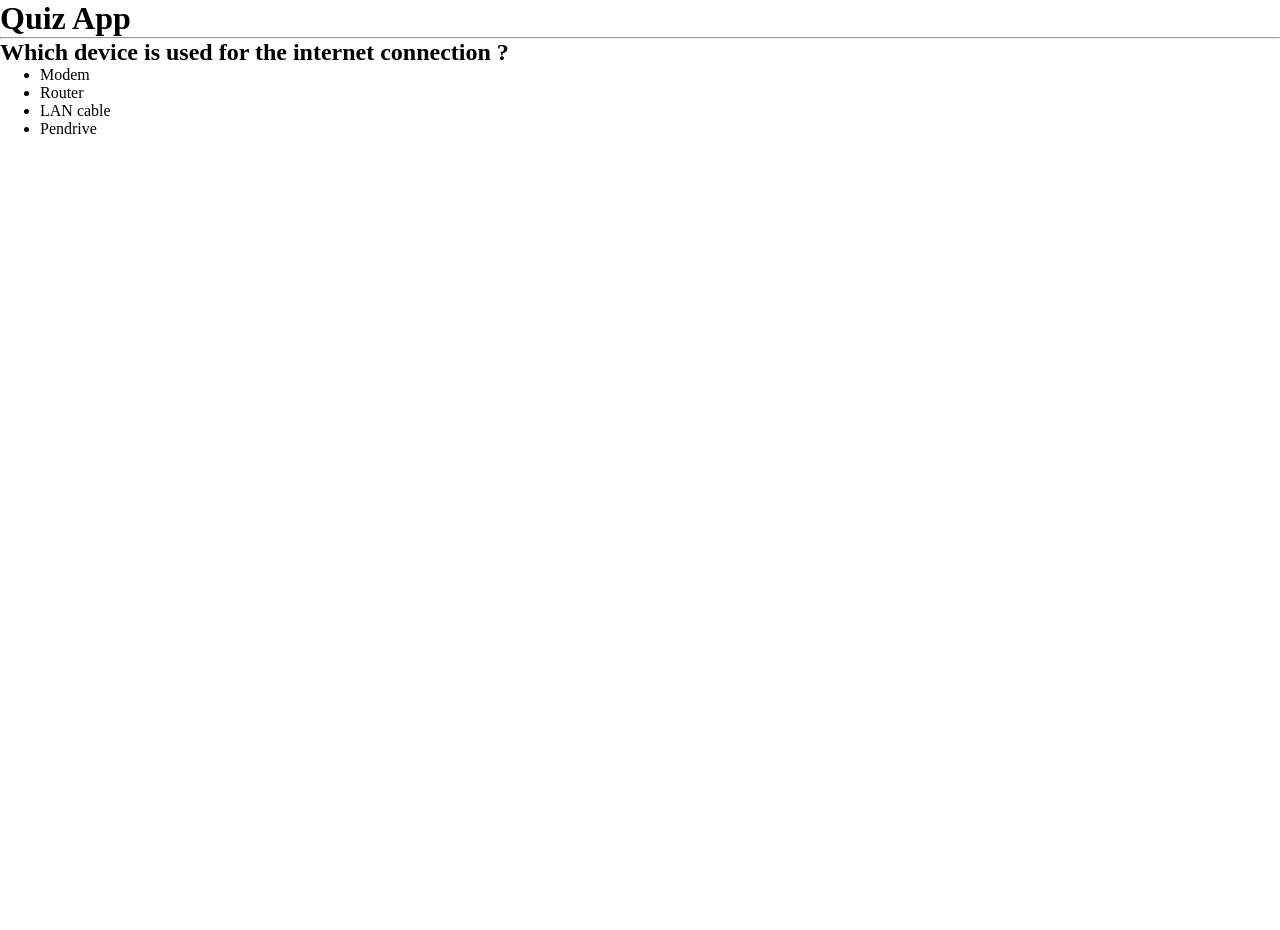
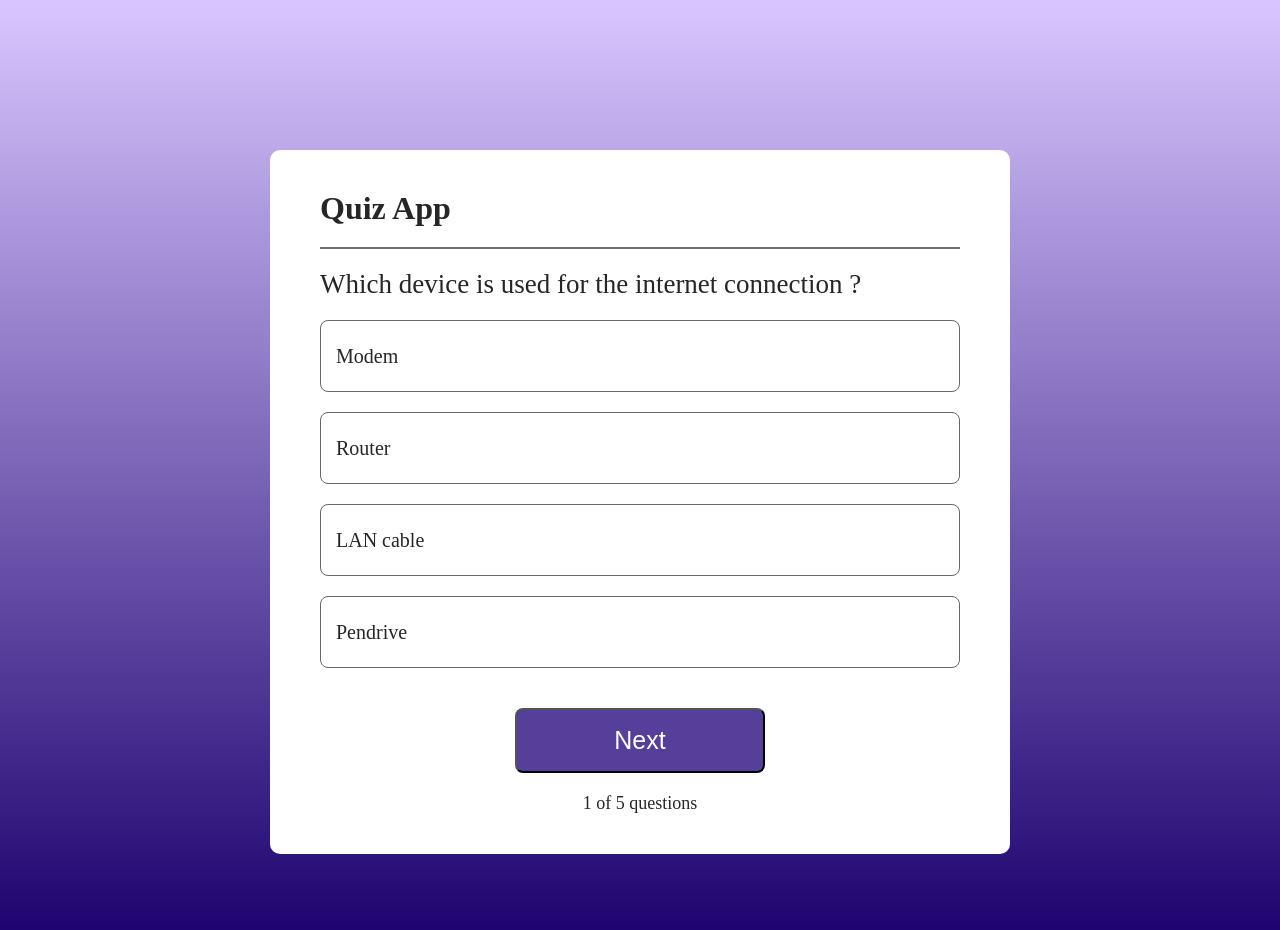
Before and after one commit to itsdavidmandal/quiz-website, a React (Vite) app in the folder quiz_app/: page / in a window 1280 px wide. Shown: the top 930 px of the page. Before the commit the page ends 800 px from the top, so only its background shows below. Built offline with nearby package versions, Linux system fonts and the light colour scheme.

Commit message:
edited the css of the first question and added custom font

```diff
--- a/quiz_app/index.html
+++ b/quiz_app/index.html
@@ -1,9 +1,15 @@
-<!doctype html>
+<!DOCTYPE html>
 <html lang="en">
   <head>
     <meta charset="UTF-8" />
     <meta name="viewport" content="width=device-width, initial-scale=1.0" />
     <title>Quiz Website</title>
+    <link rel="preconnect" href="https://fonts.googleapis.com" />
+    <link rel="preconnect" href="https://fonts.gstatic.com" crossorigin />
+    <link
+      href="https://fonts.googleapis.com/css2?family=Poppins:ital,wght@0,100;0,200;0,300;0,400;0,500;0,600;0,700;0,800;0,900;1,100;1,200;1,300;1,400;1,500;1,600;1,700;1,800;1,900&display=swap"
+      rel="stylesheet"
+    />
   </head>
   <body>
     <div id="root"></div>
--- a/quiz_app/src/Components/quiz/quiz.css
+++ b/quiz_app/src/Components/quiz/quiz.css
@@ -1,4 +1,56 @@
-*{
-    margin: 0;
+
+
+.container {
+    width: 640px;
+    margin: auto;
+    margin-top: 150px;
+    background: white;
+    color: #262626;
+    display: flex;
+    flex-direction: column;
+    gap: 20px;
+    border-radius: 10px;
+    padding: 40px 50px;
+}
+
+.container hr{
+    height: 2px;
+    border: none;
+    background: #707070;
 
 }
+
+.container h2 {
+    font-size: 27px;
+    font-weight: 500;
+}
+
+.container ul li {
+    display: flex;
+    align-items: center;
+    height: 70px;
+    padding-left: 15px;
+    border: 1px solid #686868;
+    border-radius: 8px;
+    margin-bottom: 20px;
+    font-size: 20px;
+    cursor: pointer;
+
+}
+.container button{
+    margin: auto;
+    width: 250px;
+    height: 65px;
+    background: #553f9a ;
+    color: white;
+    font-size: 25px;
+    font-weight: 500;
+    border-radius:8px;
+
+
+}
+
+.container .index{
+    margin: auto;
+    font-size: 18px;
+}
--- a/quiz_app/src/Components/quiz/quiz.jsx
+++ b/quiz_app/src/Components/quiz/quiz.jsx
@@ -13,6 +13,8 @@ const Quiz = () => {
             <li>LAN cable </li>
             <li>Pendrive</li>
         </ul>
+        <button>Next</button>
+        <div className="index"> 1 of 5 questions</div>
 
     </div>
   )
--- a/quiz_app/src/index.css
+++ b/quiz_app/src/index.css
@@ -0,0 +1,9 @@
+*{
+  margin: 0;
+  padding: 0;
+}
+
+body {
+  height: 100vh;
+  background-image: linear-gradient(#d8c7ff , #19006c);
+}
```
